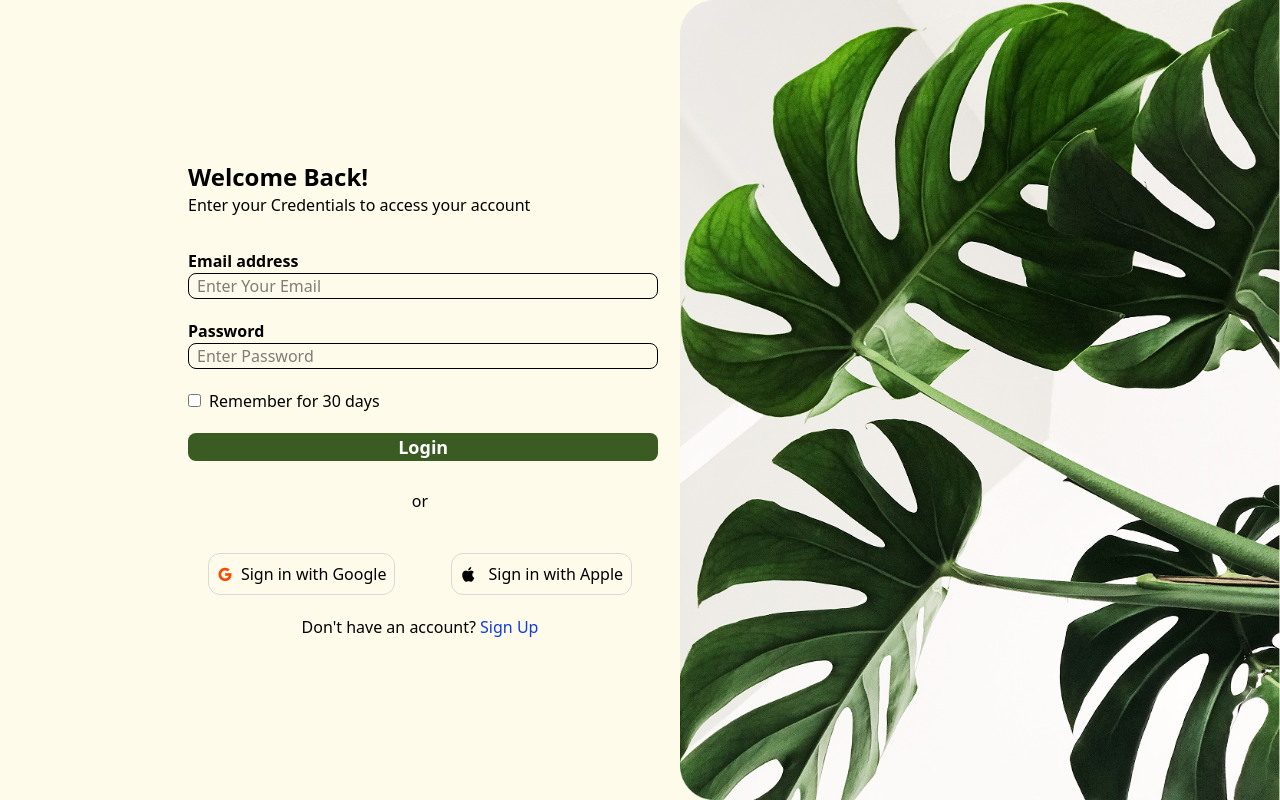
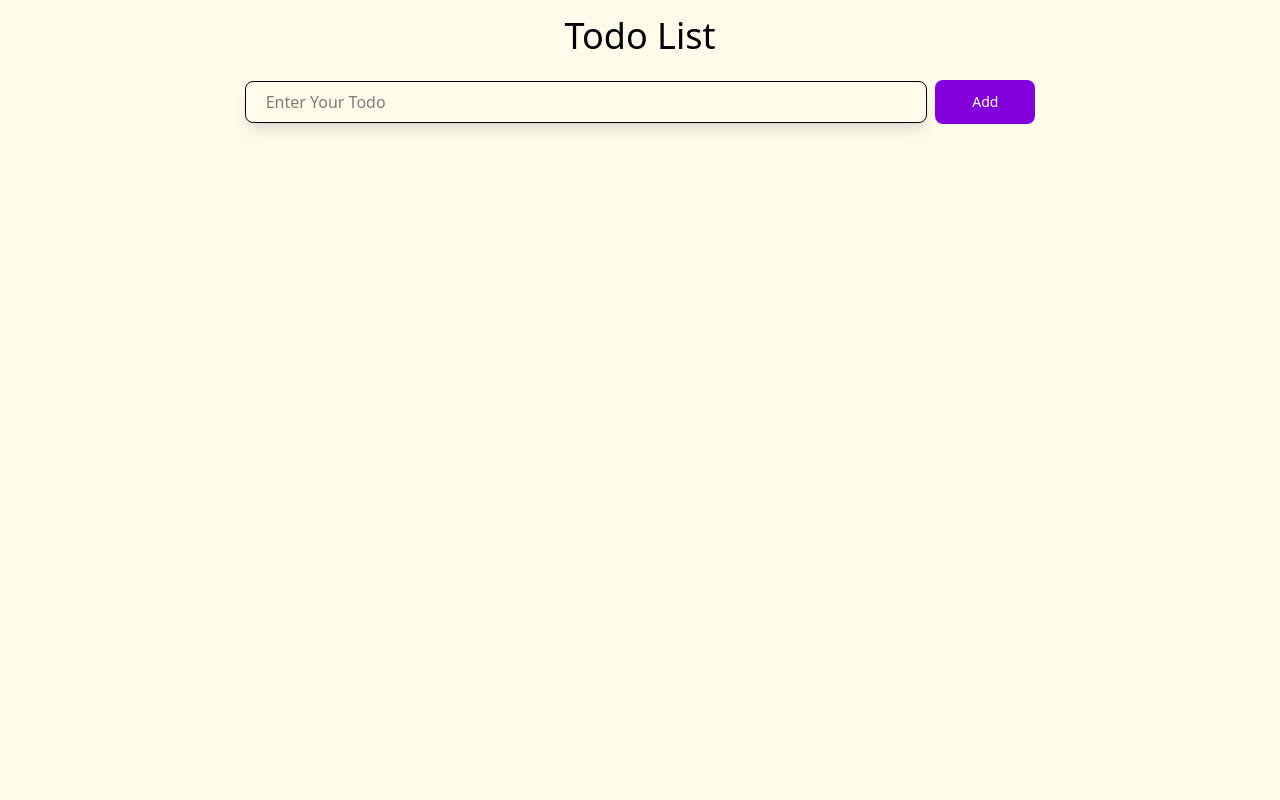
Before and after one commit to hafeeznafeez070-boop/FoodEase, a React (Vite) app: page / in a window 1280 px wide. Built offline with nearby package versions, Linux system fonts and the light colour scheme.

Commit message:
Task Functionality Added

```diff
--- a/src/App.jsx
+++ b/src/App.jsx
@@ -4,9 +4,10 @@ import viteLogo from "/vite.svg";
 import "./App.css";
 import Home from "./pages/Home";
 import Login from "./pages/login";
+import Todo from "./pages/Todo";
 
 function App() {
-  return <Login />;
+  return <Todo />;
 }
 
 export default App;
--- a/src/component/Todo.jsx
+++ /dev/null
@@ -1,11 +0,0 @@
-export default function TodoApp() {
-  return (
-    <>
-      <h1 className="text-white text-4xl text-center mt-5">This is Todo App</h1>
-      <div className="flex">
-        <input className="bg-white" placeholder="Enter a Todo Here"></input>
-        <button className="">ADD</button>
-      </div>
-    </>
-  );
-}
--- /dev/null
+++ b/src/component/TodoInputs.jsx
@@ -0,0 +1,44 @@
+import React, { useCallback, useEffect, useState } from "react";
+
+function TodoInputs({ todoVal }) {
+  const [showButtons, setShowButtons] = useState(false);
+  const [btnShow, setBtnShow] = useState("hidden"); // hidden
+
+  const visibilityFunc = () => {
+    if (showButtons) {
+      setBtnShow("");
+    } else {
+      setBtnShow("hidden");
+    }
+  };
+
+  useEffect(visibilityFunc, [showButtons]);
+  return (
+    <div className="w-80/100  flex items-center justify-between m-1 p-2 border-b pl-10">
+      <div className="mt-5 flex justify-center items-center">
+        <input
+          onChange={(e) => setShowButtons((prev) => !prev)}
+          className="mr-3 w-10 h-5 "
+          type="checkbox"
+        />
+        <label className="font-semibold">{todoVal}</label>
+      </div>
+      <div className={btnShow}>
+        <button
+          type="button"
+          className="w-25 mt-2 focus:outline-none  text-white bg-green-700 hover:bg-green-900 focus:ring-4 font-medium rounded-lg text-sm px-5 py-3 ml-2 mb-2 cursor-pointer "
+        >
+          Update
+        </button>
+        <button
+          type="button"
+          className="w-25 mt-2 focus:outline-none  text-white bg-red-700 hover:bg-red-900 focus:ring-4 font-medium rounded-lg text-sm px-5 py-3 ml-2 mb-2 cursor-pointer "
+        >
+          Remove
+        </button>
+      </div>
+    </div>
+  );
+}
+
+export default TodoInputs;
--- a/src/data.js
+++ b/src/data.js
@@ -1 +1,3 @@
 const credentials = { email: "sherry@gmail.com", password: "12345" };
+
+export { credentials };
--- a/src/pages/Home.jsx
+++ b/src/pages/Home.jsx
@@ -2,7 +2,6 @@ import React from "react";
 import Navbar from "../component/Navbar";
 import Counterapp from "../component/Counterapp";
 import PasswordGenerator from "../component/passwordGenerator";
-import TodoApp from "../component/Todo";
 
 export default function Home() {
   return (
--- a/src/pages/Login.jsx
+++ b/src/pages/Login.jsx
@@ -1,11 +1,11 @@
 import { useState } from "react";
 import toast from "react-hot-toast";
+import { credentials } from "../data";
 
 export default function Login() {
   const [emailVal, setEmailVal] = useState("");
   const [passVal, setPassVal] = useState("");
   const loginFunction = (email, password) => {
-    const credentials = { email: "sherry@gmail.com", password: "12345" };
     if (email === credentials.email && password === credentials.password) {
       toast.success("login successfull");
     } else {
--- /dev/null
+++ b/src/pages/Todo.jsx
@@ -0,0 +1,40 @@
+import { useState } from "react";
+import TodoInputs from "../component/TodoInputs";
+
+export default function Todo() {
+  const [val, setVal] = useState("");
+  const [todoVal, setTodoVal] = useState("");
+
+  const [myTodos, setMyTodos] = useState([]);
+
+  const todoFunc = () => {
+    if (val) {
+      setTodoVal(myTodos.push(val));
+      setVal("");
+    }
+  };
+
+  return (
+    <div className="w-full h-screen bg-amber-50 overflow-hidden flex items-center flex-col">
+      <h1 className="text-4xl m-4">Todo List</h1>
+      <div className="w-80/100  flex justify-center items-center">
+        <input
+          className="pl-5 p-2 w-2/3 outline-none border shadow-lg rounded-lg"
+          placeholder="Enter Your Todo"
+          value={val}
+          onChange={(e) => setVal(e.target.value)}
+        />
+        <button
+          onClick={todoFunc}
+          type="button"
+          className="w-25 mt-2 focus:outline-none  text-white bg-purple-700 hover:bg-purple-900 focus:ring-4 font-medium rounded-lg text-sm px-5 py-3 ml-2 mb-2 cursor-pointer "
+        >
+          Add
+        </button>
+      </div>
+      {myTodos.map((todo, index) => (
+        <TodoInputs key={index} todoVal={todo} />
+      ))}
+    </div>
+  );
+}
```
